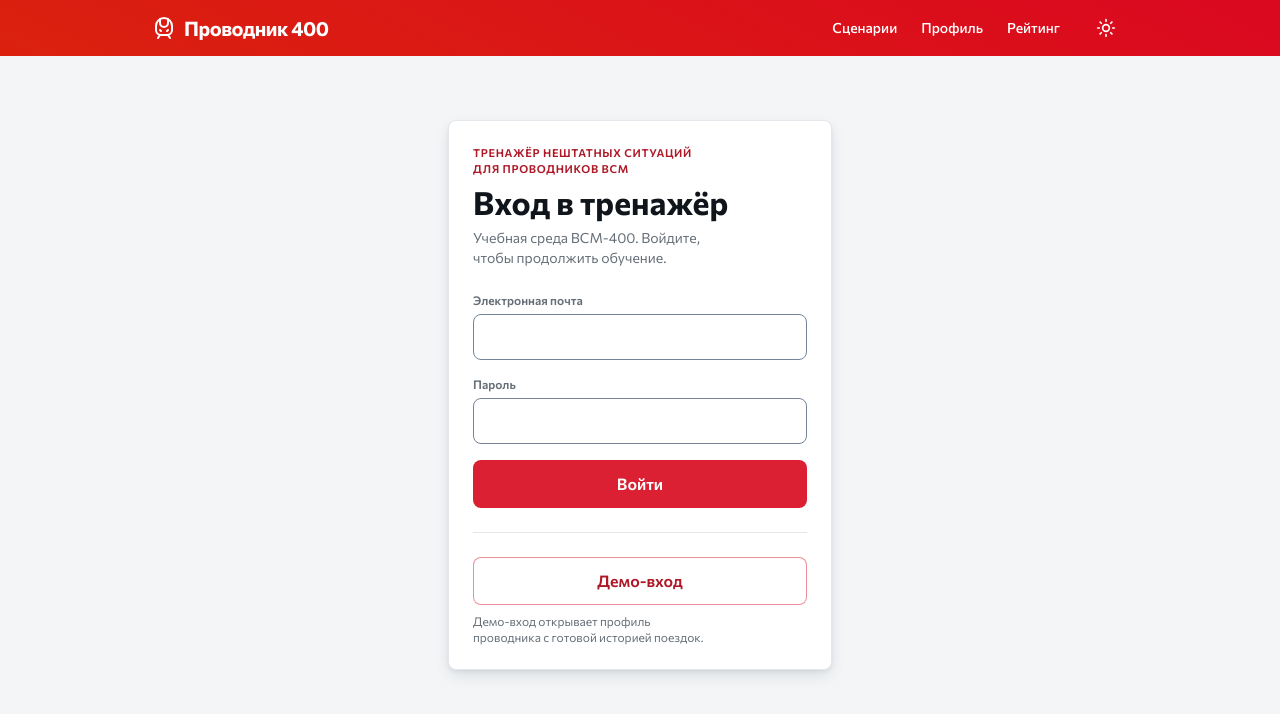
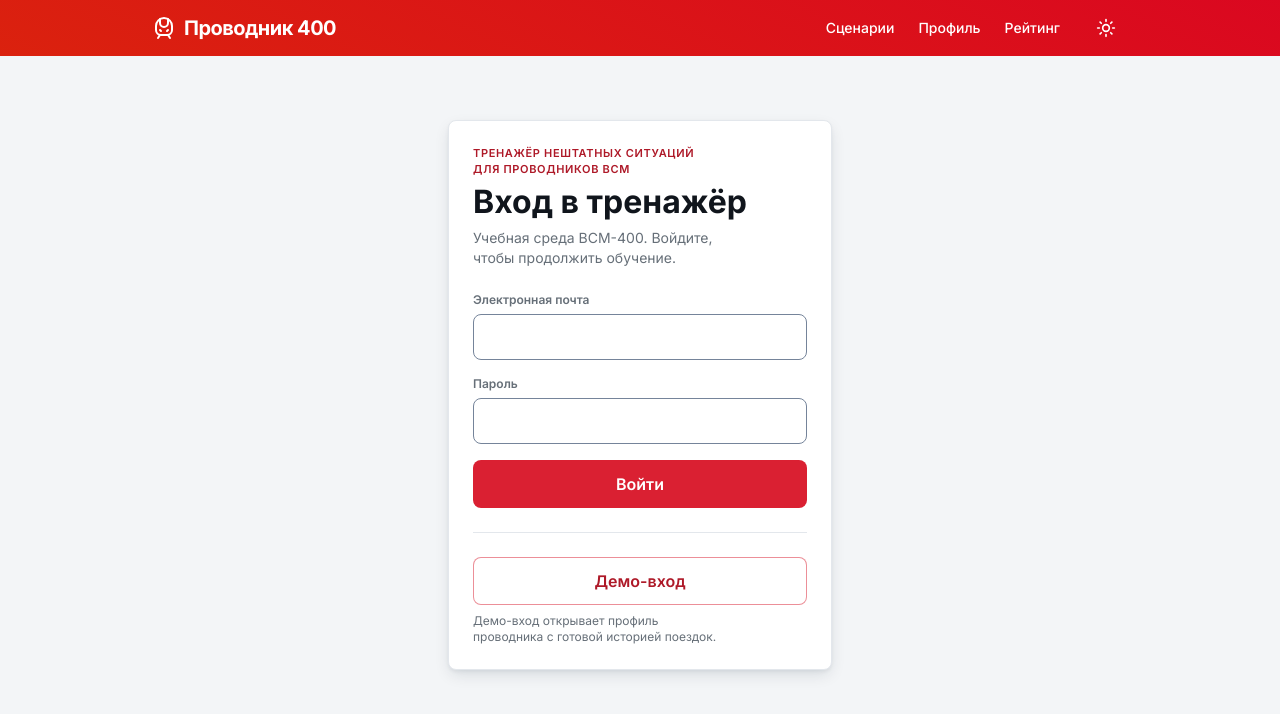
Before and after one commit to NoboKik/mt-hackathon-submission, a Next.js app in the folder apps/web/: page /login in a window 1280 px wide. Shown: the top 714 px of the page. Built offline with nearby package versions, Linux system fonts and the light colour scheme.

Commit message:
Switch font to Inter

```diff
--- a/apps/web/src/app/layout.tsx
+++ b/apps/web/src/app/layout.tsx
@@ -1,5 +1,5 @@
 import type { Metadata } from 'next'
-import { Commissioner } from 'next/font/google'
+import { Inter } from 'next/font/google'
 import { ru } from '@/i18n/ru'
 import './globals.css'
 
@@ -7,10 +7,10 @@ import './globals.css'
 // first paint off a third party. See the note in tokens.css for why this face.
 // 500 and 600 are loaded because the type scale uses them — without them `font-medium`
 // and `font-semibold` silently render as 400.
-const sans = Commissioner({
+const sans = Inter({
   subsets: ['cyrillic', 'latin'],
   weight: ['400', '500', '600', '700'],
-  variable: '--font-commissioner',
+  variable: '--font-inter',
   display: 'swap',
 })
 
--- a/apps/web/src/app/tokens.css
+++ b/apps/web/src/app/tokens.css
@@ -49,13 +49,9 @@
   --color-red-700: #ae1928; /* .btn-primary:active — 7.07:1 on their bg, our brand text */
   --color-blue-600: #0a51a1; /* their link blue — the safety meter */
 
-  /* Commissioner is the closest public face to Moscow Sans, measured from their own OTF:
-   * 2.13% weighted deviation against Inter's 5.53%. The ratio that matters is
-   * lowercase-to-capital height — Moscow Sans 0.706, Commissioner 0.696, Inter 0.750 —
-   * which is why Inter looked wrong beside their site. Cantarell measures closer still
-   * (1.36%) but has no Cyrillic on Google Fonts. Loaded by next/font in layout.tsx. */
+  /* Inter, loaded by next/font in layout.tsx. */
   --font-sans:
-    var(--font-commissioner), ui-sans-serif, system-ui, -apple-system, "Segoe UI", Arial, sans-serif;
+    var(--font-inter), ui-sans-serif, system-ui, -apple-system, "Segoe UI", Arial, sans-serif;
 
   /* ——— Shape. transport.mos.ru is 8px for every tile, button and input, 4px for tag
    * chips, 16px for the big fused form slabs, 100px for circular controls. We follow it,
```
